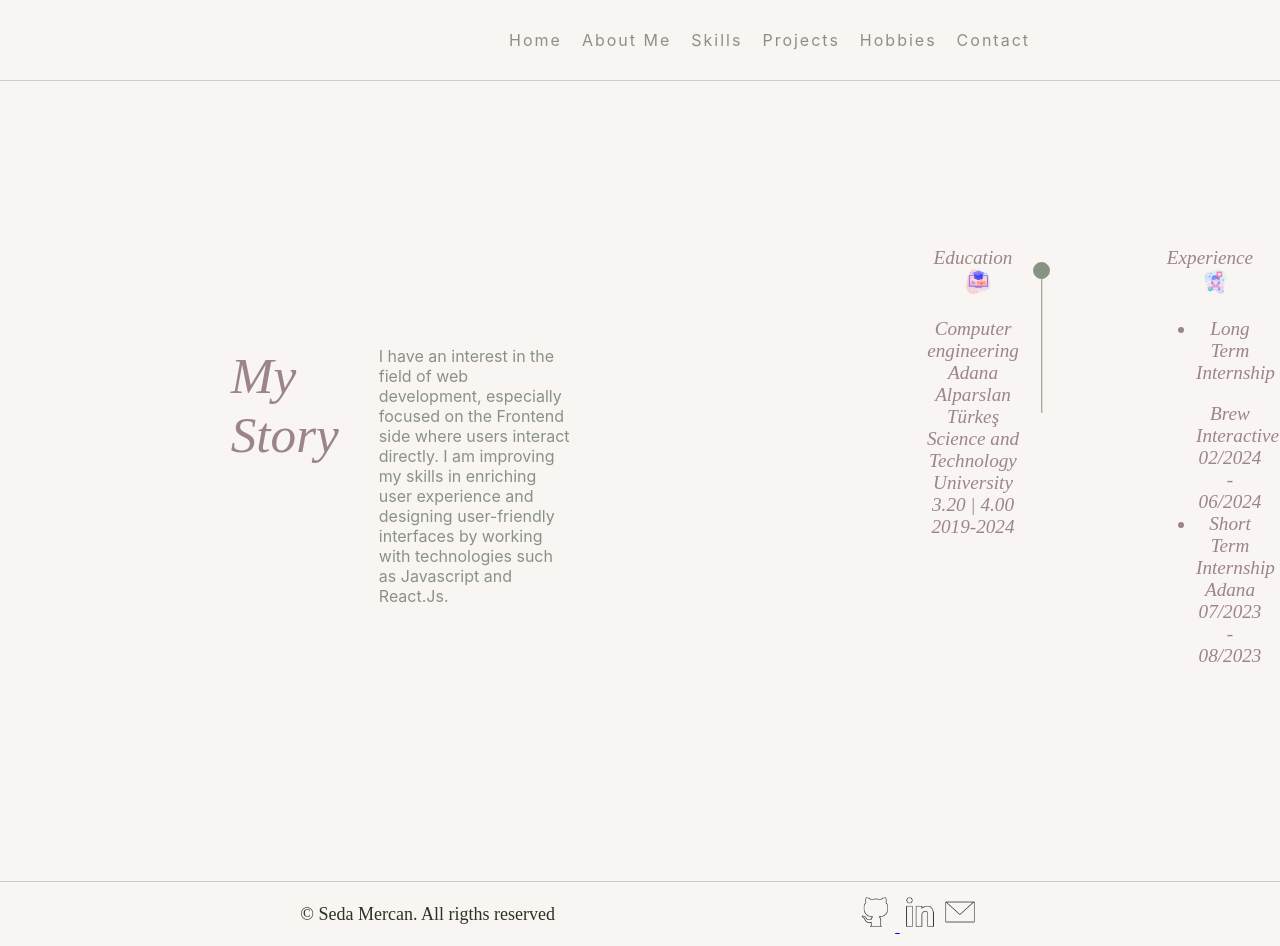
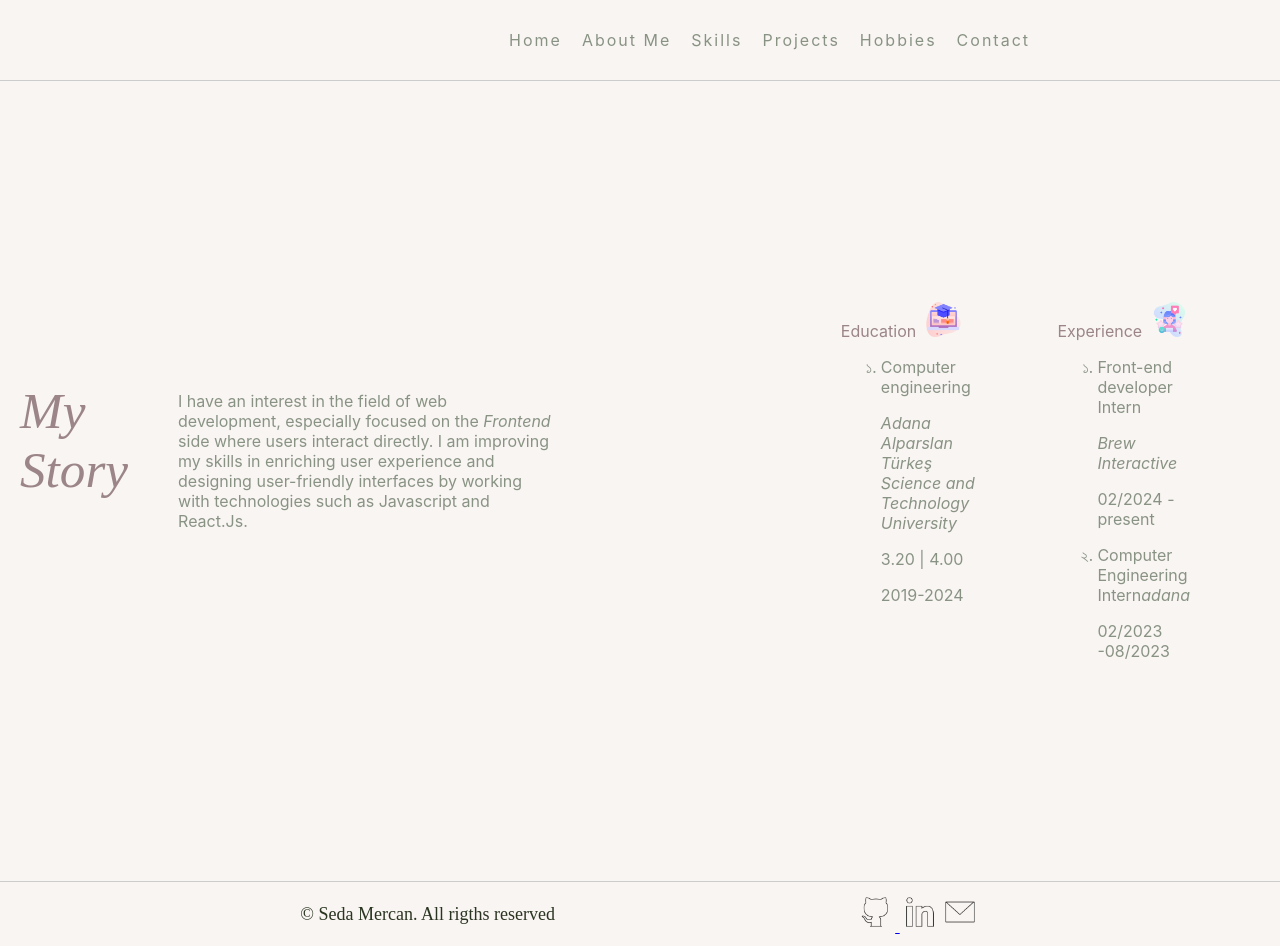
Before and after one commit to sedamer/React.js-portfolio, a React (Create React App) app: page /aboutMe in a window 1280 px wide. Built offline with nearby package versions, Linux system fonts and the light colour scheme.

Commit message:
myPortfolio

```diff
--- a/src/components/AboutMe/aboutme.jsx
+++ b/src/components/AboutMe/aboutme.jsx
@@ -12,8 +12,8 @@ export default function AboutMe() {
 
           <div className="about__content__left__desc">
             I have an interest in the field of web development, especially
-            focused on the Frontend side where users interact directly. I am
-            improving my skills in enriching user experience and designing
+            focused on the <i>Frontend</i> side where users interact directly. I
+            am improving my skills in enriching user experience and designing
             user-friendly interfaces by working with technologies such as
             Javascript and React.Js.
           </div>
@@ -22,34 +22,45 @@ export default function AboutMe() {
       <div className="about__content__right">
         <div className="about__content__right__section">
           <div className="about__content__right__section__edu">
-            <button>
+            <p style={{ color: "#9b8588" }}>
+              {" "}
               Education
               <img src={graduate} alt="graduate" />
-              <p>
-                Computer engineering<br></br>Adana Alparslan Türkeş Science and
-                Technology University <br></br>
-                3.20 | 4.00 2019-2024
-              </p>
-            </button>
+            </p>
+            <ul className="about__content__right__section__edu">
+              <li>
+                Computer engineering
+                <p>
+                  <i>
+                    Adana Alparslan Türkeş Science and Technology
+                    <br></br> University
+                  </i>
+                </p>
+              </li>
+              <p> 3.20 | 4.00</p>
+              <p>2019-2024</p>
+            </ul>
           </div>
-          <div className="about__content__right__section__dot">
-            <p>
-              <span></span>
-            </p>
-          </div>
-          <div className="about__content__right__section__work">
-            <button>
+          <div className="about__content__right__section__edu">
+            <p style={{ color: "#9b8588" }}>
+              {" "}
               Experience
               <img src={work} alt="work" />
-              <ul>
-                <li>
-                  <p>Long Term Internship</p>
-                  Brew Interactive 02/2024 - 06/2024
-                </li>
-                <li>Short Term Internship</li>
-                Adana 07/2023 - 08/2023{" "}
-              </ul>
-            </button>
+            </p>
+            <ul className="about__content__right__section__edu">
+              <li>
+                Front-end developer Intern
+                <p>
+                  <i>Brew Interactive</i>
+                </p>
+                <p>02/2024 - present</p>
+              </li>
+              <li>
+                Computer Engineering Intern
+                <i>adana</i>
+                <p>02/2023 -08/2023 </p>
+              </li>
+            </ul>
           </div>
         </div>
       </div>
--- a/src/components/AboutMe/aboutme.scss
+++ b/src/components/AboutMe/aboutme.scss
@@ -3,84 +3,47 @@
   justify-content: center;
   align-items: center;
   height: 100vh;
+  width: 100%;
   &__content {
-    width: 100%;
     display: flex;
-    justify-content: space-around;
-    padding: 20px;
-    margin-top: 50px;
+    justify-content: space-between;
     &__left {
-      width: 50%;
-      margin-bottom: 60px;
+      width: 70%;
+      padding-bottom: 30px;
+      margin-bottom: 10px;
       display: flex;
       flex-direction: row;
-      justify-content: center;
 
       &__title {
         font-family: SourceSans3-ExtraLightItalic;
         font-style: italic;
         font-size: 3.2rem;
         padding: 20px;
-        margin-bottom: 20px;
+
         color: #9b8588;
       }
       &__desc {
-        font-size: 1em;
-        padding: 20px;
+        margin: 30px;
       }
     }
     &__right {
-      margin-bottom: 50px;
-      width: 50%;
+      width: 100%;
+      display: flex;
+      justify-content: space-between;
 
       &__section {
         display: flex;
         flex-direction: row;
         padding: 10px;
-        &__dot {
-          p {
-            position: relative; /* Konumlandırma için */
-            width: 15px;
-            height: 15px;
-            background-color: #899384;
-            border: 1px solid;
-            border-radius: 100%;
-          }
-
-          p span {
-            position: absolute; /* Dikey çizgiyi pozisyonlandırmak için */
-            left: 50%; /* Topun tam ortasına yerleştirme */
-            transform: translateX(-50%); /* İçeriği yatayda ortalamak için */
-            width: 1.5px; /* Çizginin kalınlığı */
-            height: 150px; /* Çizginin uzunluğu */
-            background-color: #899384;
-          }
+        li {
+          list-style: bengali;
+        }
+        img {
+          width: 35px;
+          margin-left: 10px;
         }
         &__edu {
-        }
-        &__work {
-        }
-
-        &__edu,
-        &__work,
-        &__certificate {
-          button {
-            width: 120px;
-            height: 35px;
-            border: none;
-            border-radius: 24px;
-            background-color: transparent;
-            font-family: SourceSans3-ExtraLightItalic;
-            font-style: italic;
-            font-size: 1.2rem;
-            color: #9b8588;
-            margin-left: 100px;
-            cursor: pointer;
-          }
-          img {
-            width: 25px;
-            margin-left: 10px;
-          }
+          padding-right: 40px;
         }
       }
     }
--- a/src/components/Contact/contact.jsx
+++ b/src/components/Contact/contact.jsx
@@ -28,6 +28,12 @@ export default function Contact() {
 
   return (
     <div className="contact">
+      <div className="contact__social">
+        <h3>
+          Hello, <br></br>
+          Nice to meet you!
+        </h3>
+      </div>
       <div className="contact__reach">
         <div className="contact__reach__email">
           <img src={email} alt="email" />
--- a/src/components/Contact/contact.scss
+++ b/src/components/Contact/contact.scss
@@ -3,6 +3,15 @@
   justify-content: center;
   align-items: center;
   height: 100vh;
+  &__social {
+    h3 {
+      width: 100%;
+      font-size: 4rem;
+      font-family: SourceSans3-ExtraLightItalic;
+      color: #9b8588;
+    }
+  }
+
   &__reach {
     display: flex;
     flex-direction: column;
--- a/src/components/Skills/skills.jsx
+++ b/src/components/Skills/skills.jsx
@@ -1,6 +1,7 @@
 import "./skills.scss";
 
 import cert from "../../assets/rating.png";
+import github from "../../assets/social2.png";
 import linkedin from "../../assets/linkedin.png";
 import skills from "../../assets/integrity.png";
 
@@ -86,9 +87,18 @@ export default function Skills() {
             </li>
           </ul>
           <div className="skill__container__second__link">
-            <img src={linkedin} alt="linkedin" style={{ width: "40px" }} />
-            <a href="/">
-              <button>Click for news</button>
+            <a
+              href="https://www.linkedin.com/in/seda-mercan-b8b7a5222/"
+              target="__blank"
+            >
+              <img
+                src={linkedin}
+                alt="linkedin"
+                style={{ width: "40px", paddingRight: "10px" }}
+              />
+            </a>
+            <a href="https://github.com/sedamer" target="__blank">
+              <img src={github} alt="github" style={{ width: "40px" }} />
             </a>
           </div>
         </div>
--- a/src/components/Skills/skills.scss
+++ b/src/components/Skills/skills.scss
@@ -102,17 +102,11 @@
       }
 
       &__link {
-        margin: 30px;
-        padding: 40px;
-        button {
-          border: none;
-          background-color: transparent;
-          color: #2a3521;
-          cursor: pointer;
-        }
-        &:hover {
-          opacity: 0.9;
-        }
+        display: flex;
+        flex-direction: row;
+        justify-content: center;
+        align-items: center;
+        padding-top: 20px;
       }
     }
   }
```
Also changed, not shown: src/assets/social2.png (added).
